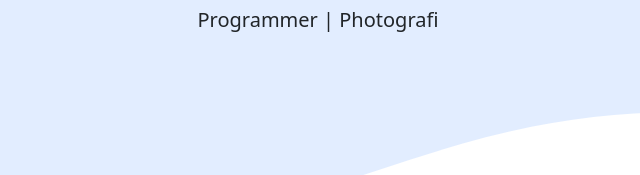
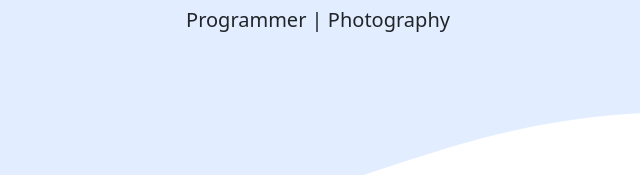
Before and after one commit to AndikaNFS/andikanfs.github.io, a plain HTML site: page index.html in a window 1280 px wide. Shown: the part 319-494 px from the top of the page, 322-962 px from the left. Drawn offline with nearby package versions, Linux system fonts and the light colour scheme.

Commit message:
Update index.html

```diff
--- a/index.html
+++ b/index.html
@@ -41,7 +41,7 @@
     <section class="jumbotron text-center">
       <img src="img/2.jpg" alt="Andika Nur Sasmito" width="200px" height="200px" class="rounded-circle img-thumbnail" />
       <h1 class="display-4">Andika Nur Sasmito</h1>
-      <p class="lead">Programmer | Photografi</p>
+      <p class="lead">Programmer | Photography</p>
       <svg xmlns="http://www.w3.org/2000/svg" viewBox="0 0 1440 320">
         <path
           fill="#ffffff"
```
